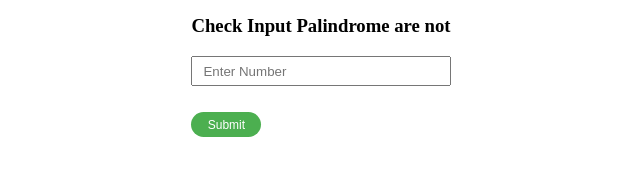
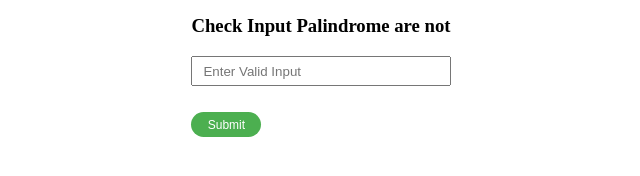
Before and after one commit to NaveenKanneboina/Calculator, a plain HTML site: page index.html in a window 1280 px wide. Shown: the part 506-682 px from the top of the page, 319-959 px from the left. Drawn offline with Linux system fonts and the light colour scheme.

Commit message:
Update index.html

```diff
--- a/index.html
+++ b/index.html
@@ -50,7 +50,7 @@
         <!------------- Palindrome component ----------------------->
         <div style="margin-bottom: 30px;">
             <h3>Check Input Palindrome are not</h3>
-            <input id="palin" type="text" placeholder="Enter Number"/>
+            <input id="palin" type="text" placeholder="Enter Valid Input"/>
             <p id="palinResult"></p>
             <button id="palinButton" class="submit">Submit</button>
         </div>
```
